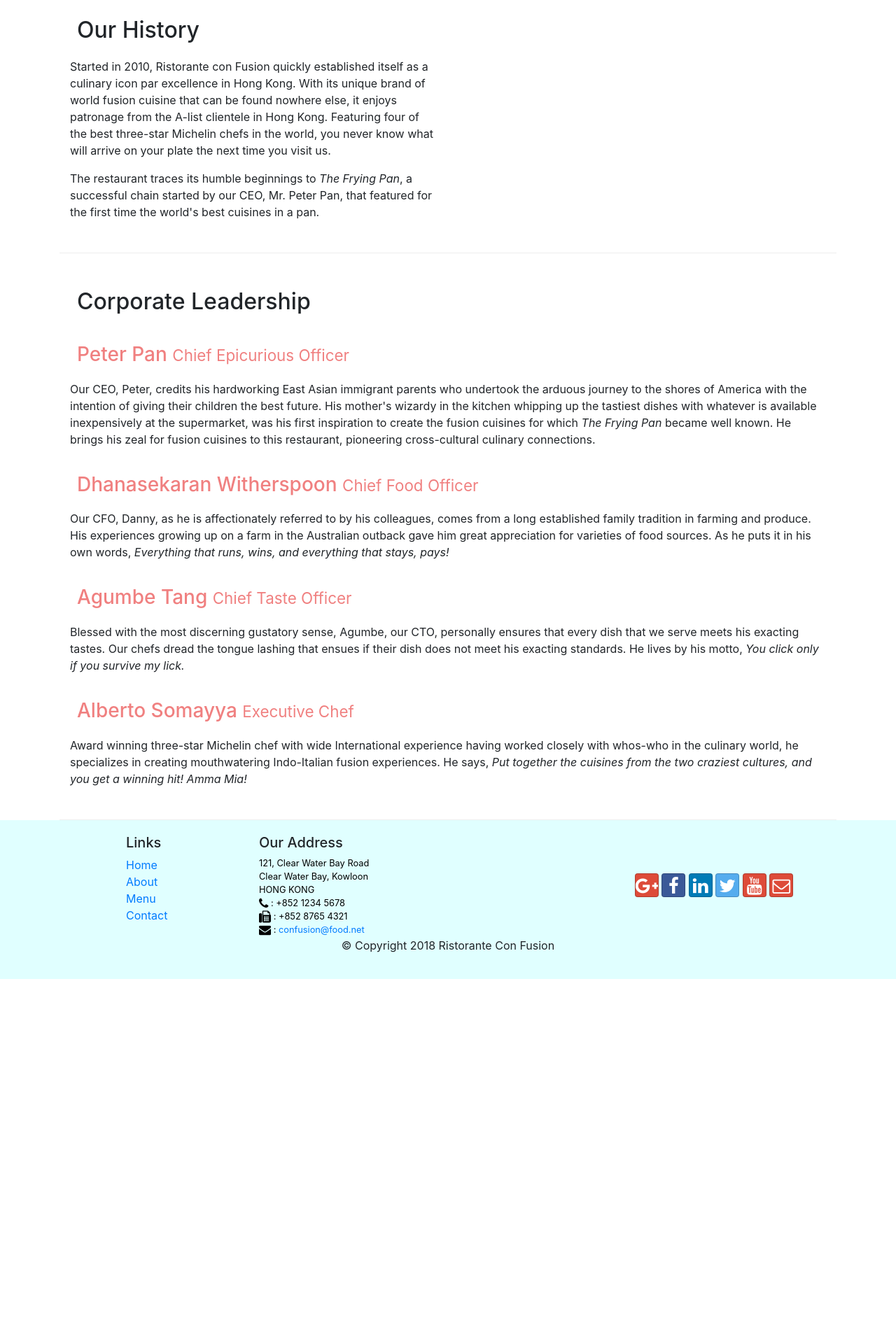
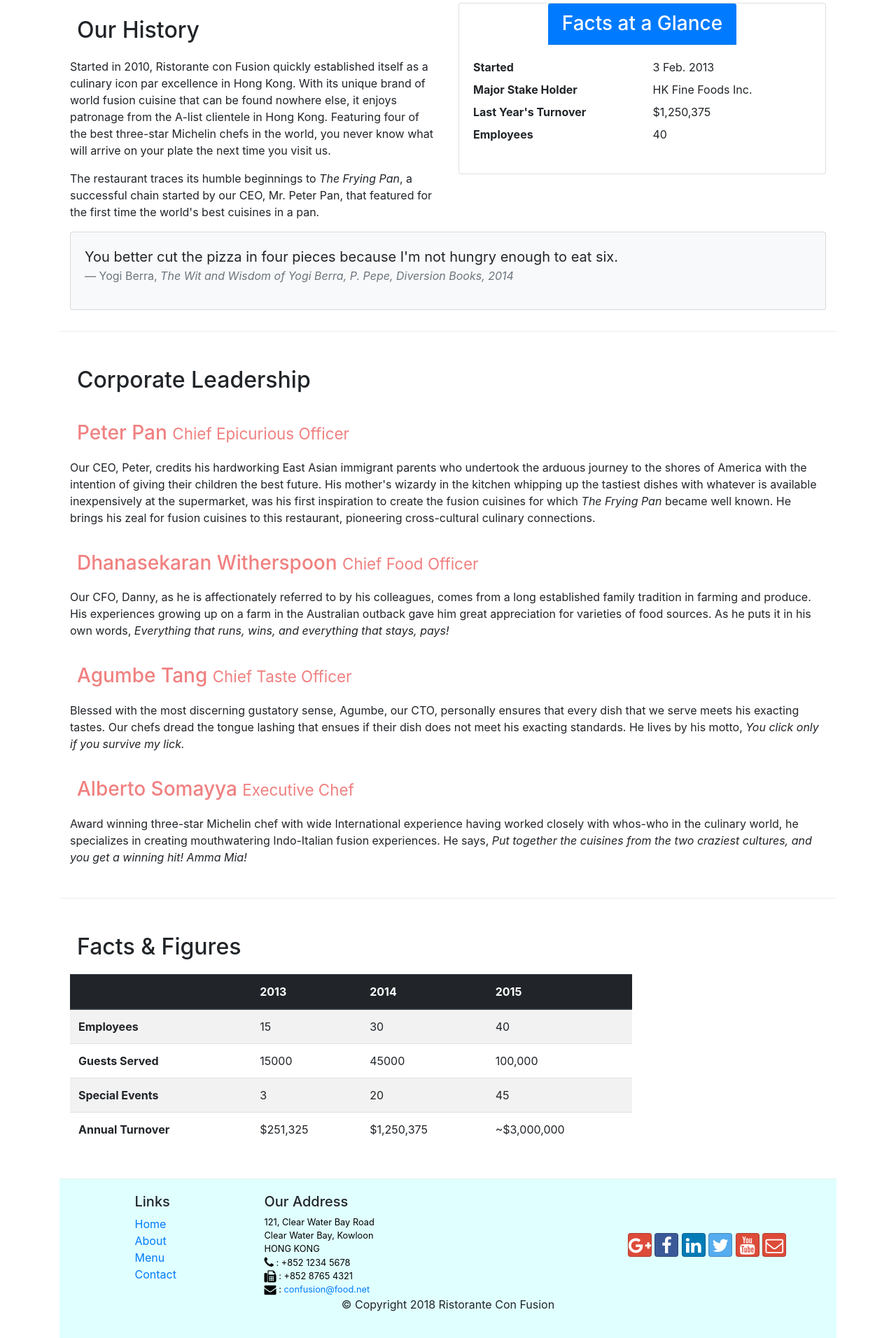
Before and after one commit to SezalVerma/conFusion, a website: page aboutus.html in a window 1280 px wide. Shown: the part 535-2447 px from the top of the page at 70% size. Before the commit the page ends 1934 px from the top, so only its background shows below. Drawn offline with nearby package versions, Linux system fonts and the light colour scheme.

Commit message:
tables n cards

```diff
--- a/aboutus.html
+++ b/aboutus.html
@@ -44,8 +44,7 @@
                     <h1>Ristorante con Fusion</h1>
                     <p>We take inspiration from the World's best cuisines, and create a unique fusion experience. Our lipsmacking creations will tickle your culinary senses!</p>
                 </div>
-                <div class="col-12 col-sm">
-                </div>
+
             </div>
         </div>
     </header>
@@ -69,7 +68,36 @@
                 <p>The restaurant traces its humble beginnings to <em>The Frying Pan</em>, a successful chain started by our CEO, Mr. Peter Pan, that featured for the first time the world's best cuisines in a pan.</p>
 
             </div>
-            <div>
+            <div class="col-sm">
+                <div class="card">
+                    <h3 class="card-header bg-primary text-white"> Facts at a Glance </h3>
+                    <div class="card-body">
+                        <dl class="row">
+                            <dt class="col-sm-6"> Started</dt>
+                            <dd class="col-6">3 Feb. 2013</dd>
+                            <dt class="col-6">Major Stake Holder</dt>
+                            <dd class="col-6">HK Fine Foods Inc.</dd>
+                            <dt class="col-6">Last Year's Turnover</dt>
+                            <dd class="col-6">$1,250,375</dd>
+                            <dt class="col-6">Employees</dt>
+                            <dd class="col-6">40</dd>
+                        </dl>
+                    </div>
+                </div>
+            </div>
+            <div class="col-12 ">
+                <div class="card card-body bg-light">
+                    <blockquote class="blockquote">
+                        <!-- mb-0 : margin-below=0 -->
+                        <p class="mb-0"> You better cut the pizza in four pieces because
+                            I'm not hungry enough to eat six. </p>
+
+                        <footer class="blockquote-footer">Yogi Berra,
+                            <cite title="Source Title">The Wit and Wisdom of Yogi Berra,
+                                P. Pepe, Diversion Books, 2014</cite>
+                        </footer>
+                    </blockquote>
+                </div>
             </div>
         </div>
 
@@ -88,7 +116,53 @@
             </div>
        </div>
 
-    </div>
+       <div class="row row-content">
+           <div class="col-12 col-sm-9">
+               <h2> Facts &amp; Figures </h2>
+               <div class="table-responsive">
+                <table class="table table-striped">
+                    <thead class="thead-dark">
+                        <tr>
+                            <th>&nbsp;</th>
+                            <th>2013</th>
+                            <th>2014</th>
+                            <th>2015</th>
+                        </tr>
+                    </thead>
+                    <tbody>
+                        <tr>
+                            <th>Employees</th>
+                            <td>15</td>
+                            <td>30</td>
+                            <td>40</td>
+                        </tr>
+                        <tr>
+                            <th>Guests Served</th>
+                            <td>15000</td>
+                            <td>45000</td>
+                            <td>100,000</td>
+                        </tr>
+                        <tr>
+                            <th>Special Events</th>
+                            <td>3</td>
+                            <td>20</td>
+                            <td>45</td>
+                        </tr>
+                        <tr>
+                            <th>Annual Turnover</th>
+                            <td>$251,325</td>
+                            <td>$1,250,375</td>
+                            <td>~$3,000,000</td>
+                        </tr>
+                    </tbody>
+                </table>
+               </div>
+           </div>
+           <div class="col-12 col-sm-3">
+
+           </div>
+
+       </div>
 
     <footer class="footer">
         <div class="container">
```
